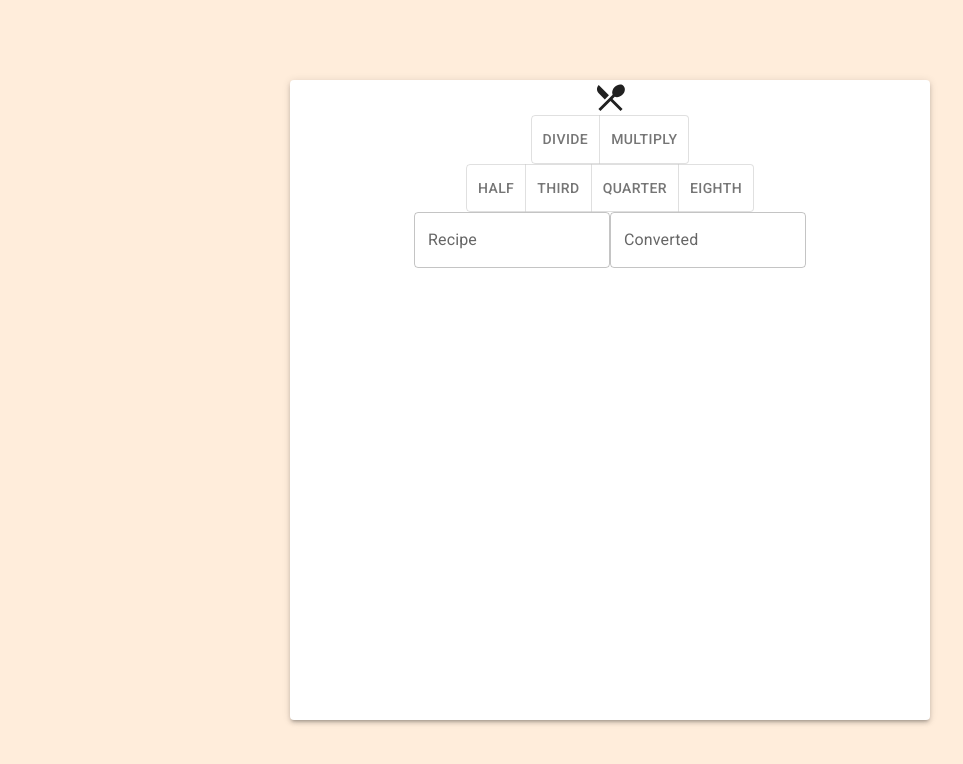
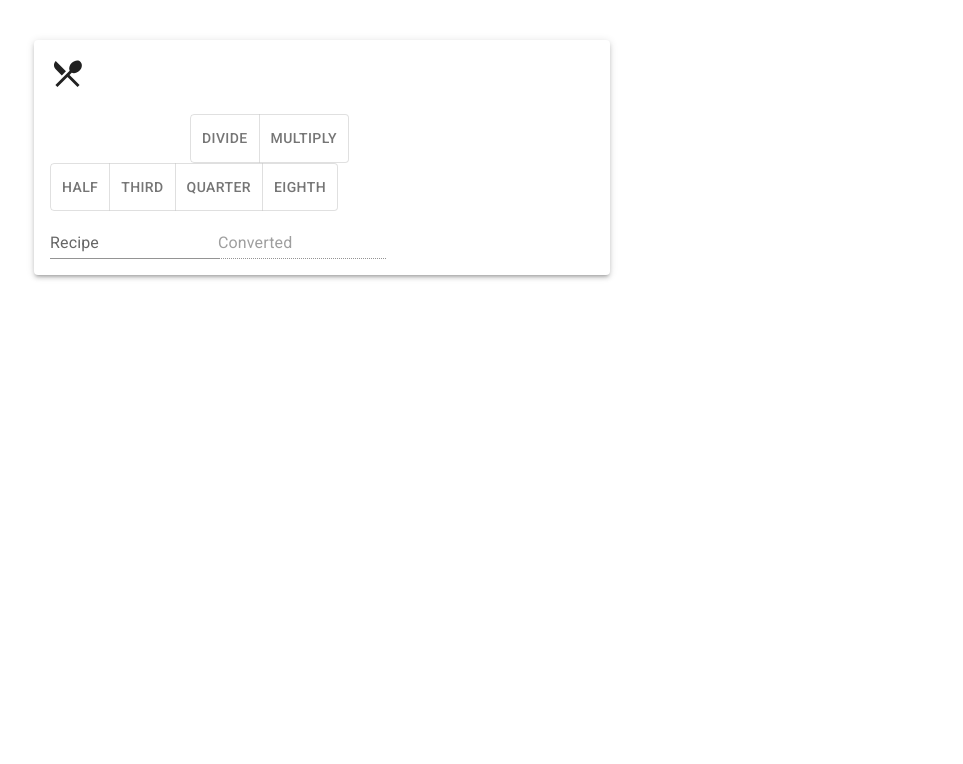
Before and after one commit to nsofianos/half-baked, a React (Create React App) app: page / in a window 1280 px wide. Shown: the top 764 px of the page, without its empty margins (30-993 px from the left). Built offline with nearby package versions, Linux system fonts and the light colour scheme.

Commit message:
tweak button styles, add cssbaseline to eliminate inconsistencies

```diff
--- a/public/index.html
+++ b/public/index.html
@@ -12,22 +12,7 @@
       name="description"
       content="Web site created using create-react-app"
     />
-    <link rel="apple-touch-icon" href="%PUBLIC_URL%/logo192.png" />
-    <!--
-      manifest.json provides metadata used when your web app is installed on a
-      user's mobile device or desktop. See https://developers.google.com/web/fundamentals/web-app-manifest/
-    -->
-    <link rel="manifest" href="%PUBLIC_URL%/manifest.json" />
-    <!--
-      Notice the use of %PUBLIC_URL% in the tags above.
-      It will be replaced with the URL of the `public` folder during the build.
-      Only files inside the `public` folder can be referenced from the HTML.
-
-      Unlike "/favicon.ico" or "favicon.ico", "%PUBLIC_URL%/favicon.ico" will
-      work correctly both with client-side routing and a non-root public URL.
-      Learn how to configure a non-root public URL by running `npm run build`.
-    -->
-    <title>React App</title>
+    <title>Half Baked</title>
   </head>
   <body>
     <noscript>You need to enable JavaScript to run this app.</noscript>
--- a/src/App.js
+++ b/src/App.js
@@ -3,16 +3,40 @@ import Divider from "./components/Divider";
 import Ingredients from "./components/Ingredients";
 import "./App.css";
 import RestaurantMenuIcon from "@mui/icons-material/RestaurantMenu";
-import Paper from "@mui/material/Paper";
+import { Paper, Grid, Container, CssBaseline } from "@mui/material";
 
 function App() {
   return (
-    <Paper elevation={3} className="app-container">
-      <RestaurantMenuIcon fontSize="large" />
-      <Adjuster />
-      <Divider />
-      <Ingredients />
-    </Paper>
+    <CssBaseline>
+      <Container component="main" maxWidth="lg" sx={{ mt: 5, mb: 5 }}>
+        <Paper
+          elevation={3}
+          sx={{
+            p: 2,
+            display: "flex",
+            flexDirection: "column",
+            height: "50%",
+            width: "50%",
+          }}
+        >
+          <Grid
+            container
+            spacing={2}
+            alignItems="center"
+            justifyContent="center"
+          >
+            <Grid item xs={12}>
+              <RestaurantMenuIcon fontSize="large" />
+            </Grid>
+            <Grid item xs={6}>
+              <Adjuster />
+            </Grid>
+          </Grid>
+          <Divider />
+          <Ingredients />
+        </Paper>
+      </Container>
+    </CssBaseline>
   );
 }
 
--- a/src/components/Divider.js
+++ b/src/components/Divider.js
@@ -6,10 +6,18 @@ function Divider() {
   return (
     <div className="divider">
       <ToggleButtonGroup>
-        <ToggleButton variant="contained">Half</ToggleButton>
-        <ToggleButton variant="contained">Third</ToggleButton>
-        <ToggleButton variant="contained">Quarter</ToggleButton>
-        <ToggleButton variant="contained">Eighth</ToggleButton>
+        <ToggleButton value="half" variant="contained">
+          Half
+        </ToggleButton>
+        <ToggleButton value="third" variant="contained">
+          Third
+        </ToggleButton>
+        <ToggleButton value="quarter" variant="contained">
+          Quarter
+        </ToggleButton>
+        <ToggleButton value="eighth" variant="contained">
+          Eighth
+        </ToggleButton>
       </ToggleButtonGroup>
     </div>
   );
--- a/src/components/Ingredients.js
+++ b/src/components/Ingredients.js
@@ -6,14 +6,18 @@ function Ingredients() {
         id="outlined-basic"
         label="Recipe"
         multiline
-        variant="outlined"
+        variant="standard"
         placeholder="paste recipe here"
       />
       <TextField
         id="outlined-basic"
         label="Converted"
         multiline
-        variant="outlined"
+        disabled
+        variant="standard"
+        InputProps={{
+          readOnly: true,
+        }}
       />
     </div>
   );
```
